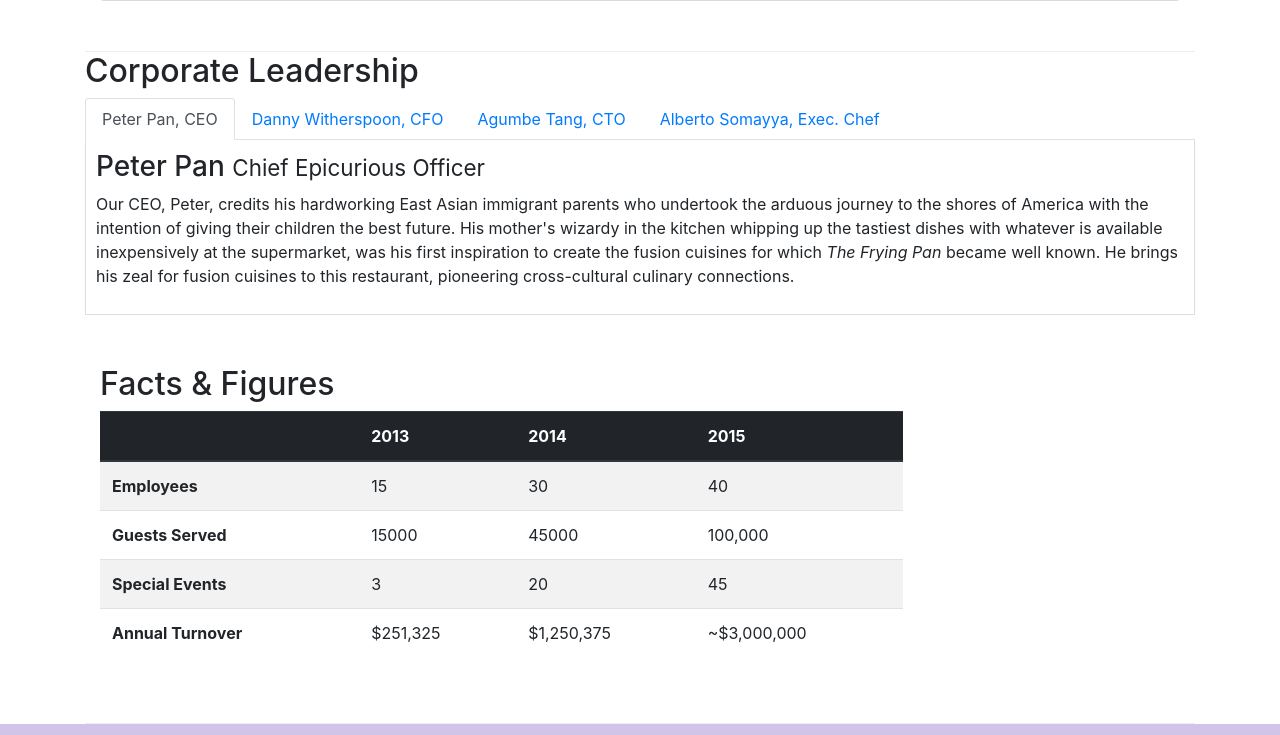
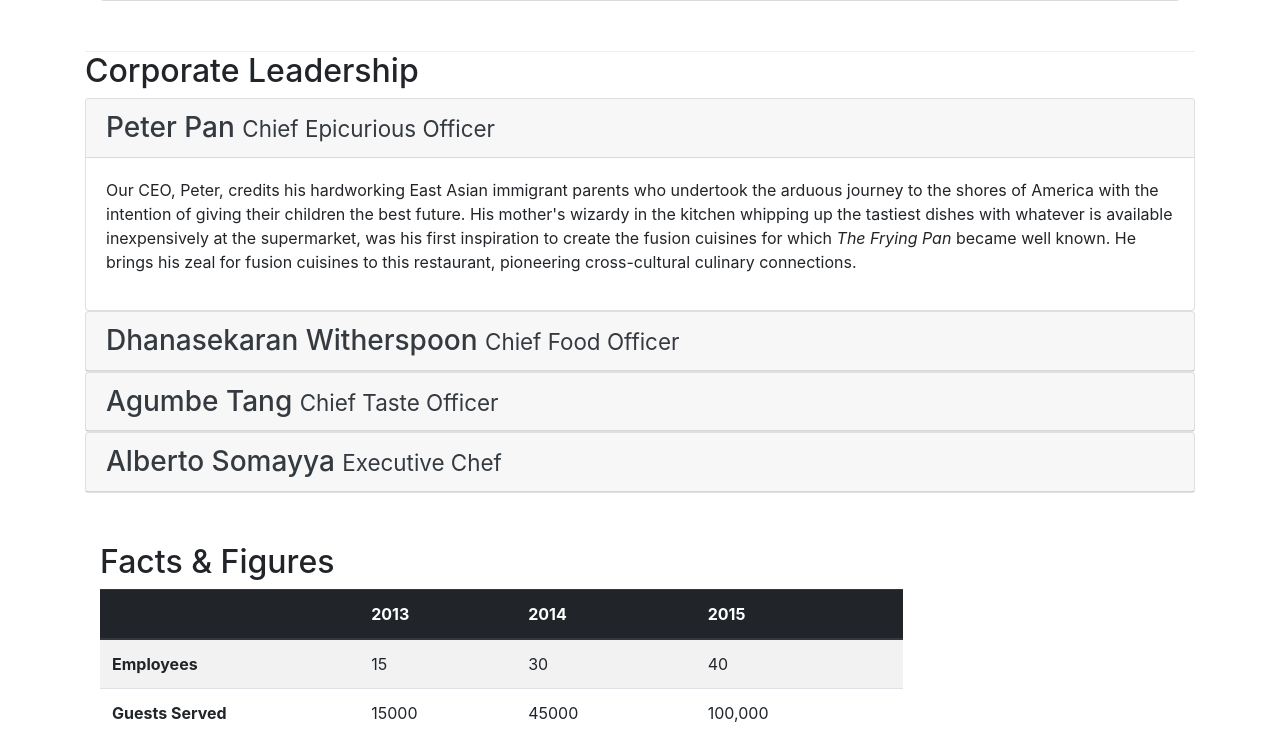
Before and after one commit to NadezhdaBabenko/Coursera-React, a website: page aboutus.html in a window 1280 px wide. Shown: the part 920-1655 px from the top of the page. Drawn offline with nearby package versions, Linux system fonts and the light colour scheme.

Commit message:
Accordion

```diff
--- a/aboutus.html
+++ b/aboutus.html
@@ -102,42 +102,78 @@
             <div class="col-12">
                 <h2>Corporate Leadership</h2>
 
-                <ul class="nav nav-tabs" role="tablist" >
-                    <li class="nav-item">
-                      <a class="nav-link active" href="#peter"
-                        role="tab" data-toggle="tab">Peter Pan, CEO</a>
-                    </li>
-                    <li class="nav-item">
-                      <a class="nav-link" href="#danny" role="tab"
-                        data-toggle="tab">Danny Witherspoon, CFO</a>
-                    </li>
-                    <li class="nav-item">
-                      <a class="nav-link" href="#agumbe"role="tab"
-                        data-toggle="tab">Agumbe Tang, CTO</a>
-                    </li>
-                    <li class="nav-item">
-                      <a class="nav-link" href="#alberto" role="tab"
-                        data-toggle="tab">Alberto Somayya, Exec. Chef</a>
-                    </li>
-                </ul>
+                <div id="accordion">
+                    <div class="card">
+                        <div class="card-header" role="tab" id="peterhead">
+                            <h3 class="mb-0">
+                                <a class="text-dark" href="" data-toggle="collapse" data-target="#peter">
+                                    Peter Pan <small>Chief Epicurious Officer</small>
+                                </a>
+                            </h3>
+                        </div>
+                        <div role="tabpanel" class="collapse show" id="peter" data-parent="#accordion">
+                            <div class="card-body">
+                                <p class="d-none d-sm-block">Our CEO, Peter, credits his hardworking East Asian immigrant parents who undertook the arduous journey to the shores of America with the intention of giving their children the best future. His mother's wizardy in the kitchen whipping up the tastiest dishes with whatever is available inexpensively at the supermarket, was his first inspiration to create the fusion cuisines for which <em>The Frying Pan</em> became well known. He brings his zeal for fusion cuisines to this restaurant, pioneering cross-cultural culinary connections.</p>
+                            </div>
+                        </div>
+                    </div>
 
-                <div class="tab-content">
-                    <div role="tabpanel" class="tab-pane fade show active" id="peter">
-                        <h3>Peter Pan <small>Chief Epicurious Officer</small></h3>
-                        <p class="d-none d-sm-block">Our CEO, Peter, credits his hardworking East Asian immigrant parents who undertook the arduous journey to the shores of America with the intention of giving their children the best future. His mother's wizardy in the kitchen whipping up the tastiest dishes with whatever is available inexpensively at the supermarket, was his first inspiration to create the fusion cuisines for which <em>The Frying Pan</em> became well known. He brings his zeal for fusion cuisines to this restaurant, pioneering cross-cultural culinary connections.</p>
+                    <div class="card">
+                        <div class="card-header" role="tab" id="dannyhead">
+                            <h3 class="mb-0">
+                                <a class="text-dark" href="" data-toggle="collapse" data-target="#danny">
+                                    Dhanasekaran Witherspoon <small>Chief Food Officer</small>
+                                </a>
+                            </h3>
+                        </div>
+                        <div role="tabpanel" class="collapse" id="danny" data-parent="#accordion">
+                            <div class="card-body">
+                                <p class="d-none d-sm-block">Our CFO, Danny, as he is affectionately referred to by his colleagues, comes from a long established family tradition in farming and produce. His experiences growing up on a farm in the Australian outback gave him great appreciation for varieties of food sources. As he puts it in his own words, <em>Everything that runs, wins, and everything that stays, pays!</em></p>
+                            </div>
+                        </div>
                     </div>
-                    <div role="tabpanel" class="tab-pane fade" id="danny">
+
+                    <div class="card">
+                        <div class="card-header" role="tab" id="agummbehead">
+                            <h3 class="mb-0">
+                                <a class="text-dark" href="" data-toggle="collapse" data-target="#agummbe">
+                                    Agumbe Tang <small>Chief Taste Officer</small>
+                                </a>
+                            </h3>
+                        </div>
+                        <div role="tabpanel" class="collapse" id="agummbe" data-parent="#accordion">
+                            <div class="card-body">
+                                <p class="d-none d-sm-block">Blessed with the most discerning gustatory sense, Agumbe, our CTO, personally ensures that every dish that we serve meets his exacting tastes. Our chefs dread the tongue lashing that ensues if their dish does not meet his exacting standards. He lives by his motto, <em>You click only if you survive my lick.</em></p>
+                            </div>
+                        </div>
+                    </div>
+
+                    <div class="card">
+                        <div class="card-header" role="tab" id="albertohead">
+                            <h3 class="mb-0">
+                                <a class="text-dark" href="" data-toggle="collapse" data-target="#alberto">
+                                    Alberto Somayya <small>Executive Chef</small>
+                                </a>
+                            </h3>
+                        </div>
+                        <div role="tabpanel" class="collapse" id="alberto" data-parent="#accordion">
+                            <div class="card-body">
+                                <p class="d-none d-sm-block">Award winning three-star Michelin chef with wide International experience having worked closely with whos-who in the culinary world, he specializes in creating mouthwatering Indo-Italian fusion experiences. He says, <em>Put together the cuisines from the two craziest cultures, and you get a winning hit! Amma Mia!</em></p>
+                            </div>
+                        </div>
+                    </div>
+                    <!-- <div role="tabpanel" class="tab-pane fade" id="danny">
                         <h3>Dhanasekaran Witherspoon <small>Chief Food Officer</small></h3>
                         <p class="d-none d-sm-block">Our CFO, Danny, as he is affectionately referred to by his colleagues, comes from a long established family tradition in farming and produce. His experiences growing up on a farm in the Australian outback gave him great appreciation for varieties of food sources. As he puts it in his own words, <em>Everything that runs, wins, and everything that stays, pays!</em></p>
-                    </div>
-                    <div role="tabpanel" class="tab-pane fade" id="agumbe">
+                    </div> -->
+                    <!-- <div role="tabpanel" class="tab-pane fade" id="agumbe">
                         <h3>Agumbe Tang <small>Chief Taste Officer</small></h3>
                         <p class="d-none d-sm-block">Blessed with the most discerning gustatory sense, Agumbe, our CTO, personally ensures that every dish that we serve meets his exacting tastes. Our chefs dread the tongue lashing that ensues if their dish does not meet his exacting standards. He lives by his motto, <em>You click only if you survive my lick.</em></p>
-                    </div>
-                    <div role="tabpanel" class="tab-pane fade" id="alberto">
+                    </div> -->
+                    <!-- <div role="tabpanel" class="tab-pane fade" id="alberto">
                         <h3>Alberto Somayya <small>Executive Chef</small></h3>
                         <p class="d-none d-sm-block">Award winning three-star Michelin chef with wide International experience having worked closely with whos-who in the culinary world, he specializes in creating mouthwatering Indo-Italian fusion experiences. He says, <em>Put together the cuisines from the two craziest cultures, and you get a winning hit! Amma Mia!</em></p>
-                    </div>
+                    </div> -->
                 </div>
             </div>
        </div>
```
